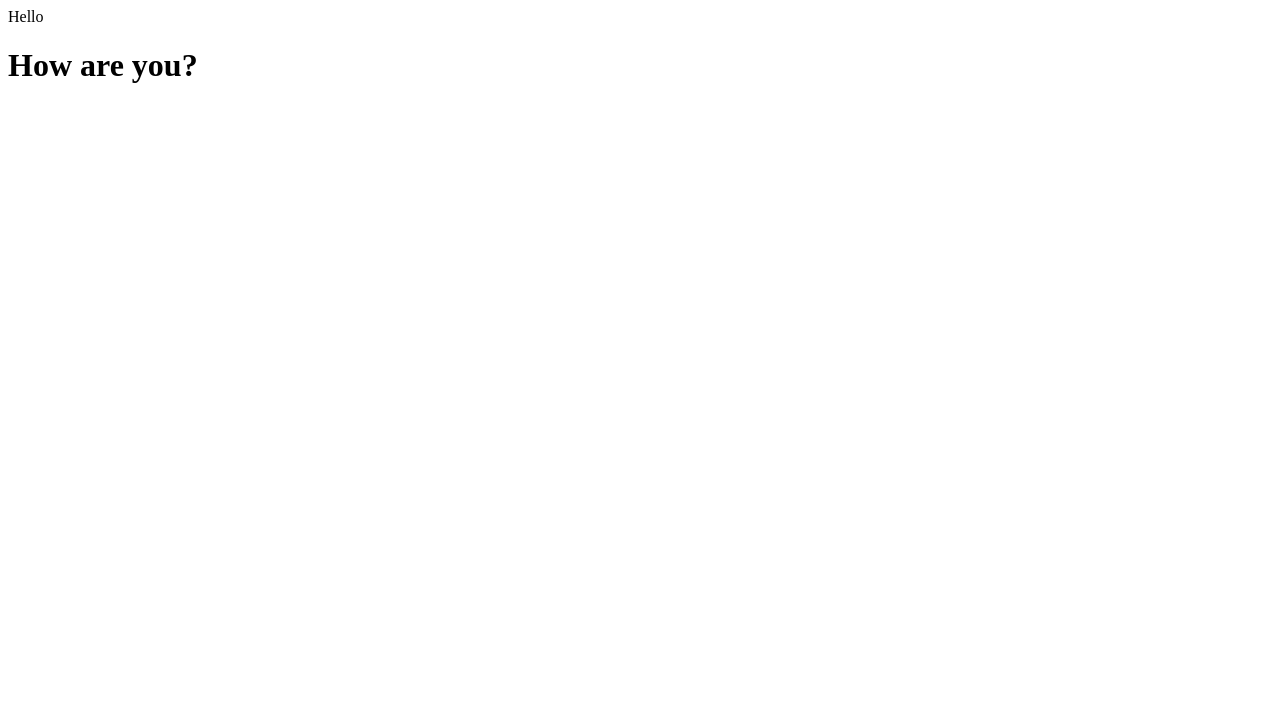
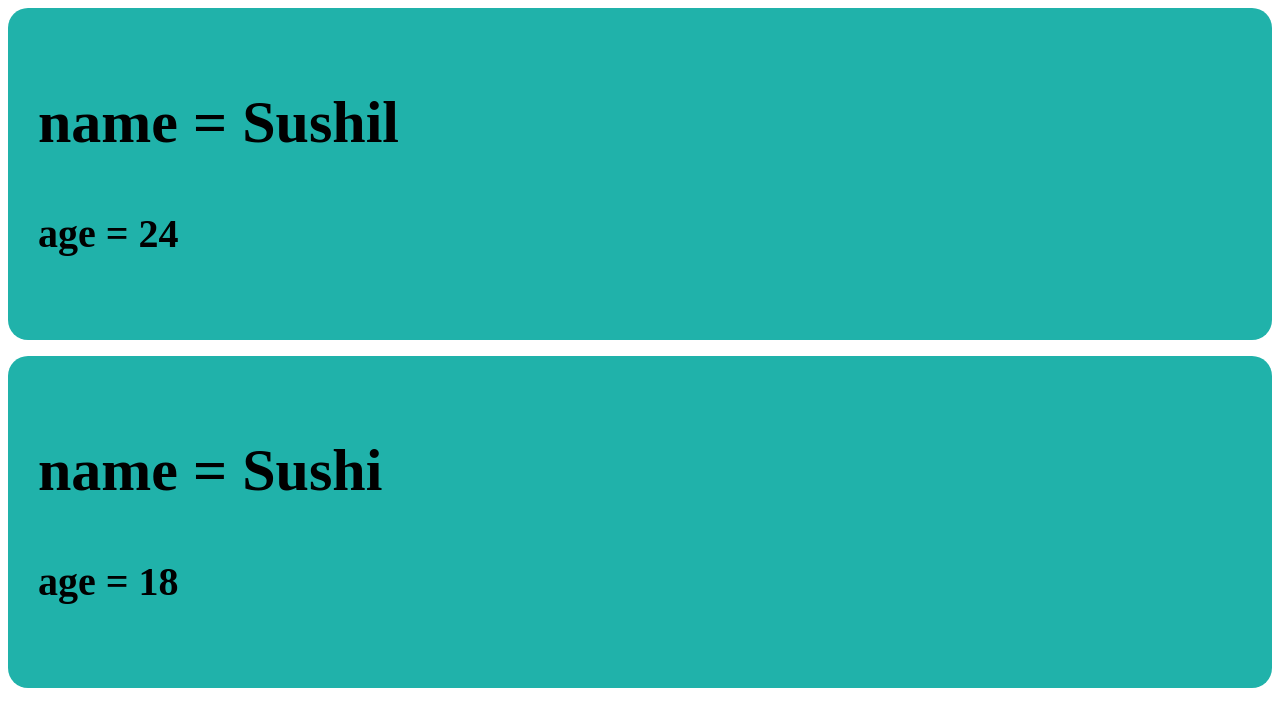
Before and after one commit to sushil-40/SchoolForYou, a React (Vite) app in the folder my-props/: page / in a window 1280 px wide. Shown: the top 726 px of the page. Built offline with nearby package versions, Linux system fonts and the light colour scheme.

Commit message:
sending default value in props

```diff
--- a/my-props/src/App.jsx
+++ b/my-props/src/App.jsx
@@ -1,6 +1,7 @@
 import "./App.css";
 import Button from "./components/Button";
 import Card from "./components/Card";
+import Comp from "./components/Comp";
 import Layout from "./components/Layout";
 
 function App() {
@@ -40,10 +41,17 @@ function App() {
     //   <Button title="Click Me" func={buttonOnClick} />
     //   <Button title="Touch Me" func={buttonTwoClick} />
     // </div>
+
+    // layout
+    // <div className="layout">
+    //   <Layout title={"Hello"}>
+    //     <h1>How are you?</h1>
+    //   </Layout>
+    // </div>
+
     <div className="layout">
-      <Layout title={"Hello"}>
-        <h1>How are you?</h1>
-      </Layout>
+      <Comp title={"Sushil"} age={24} />
+      <Comp title={"Sushi"} />
     </div>
   );
 }
--- /dev/null
+++ b/my-props/src/components/Comp.jsx
@@ -0,0 +1,12 @@
+import React from "react";
+
+const Comp = ({ title, age = "18" }) => {
+  return (
+    <div className="card">
+      <h2>name = {title}</h2>
+      <h4>age = {age}</h4>
+    </div>
+  );
+};
+
+export default Comp;
```
